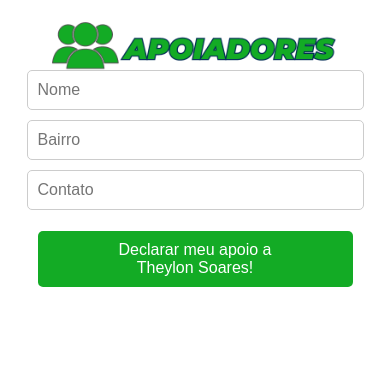
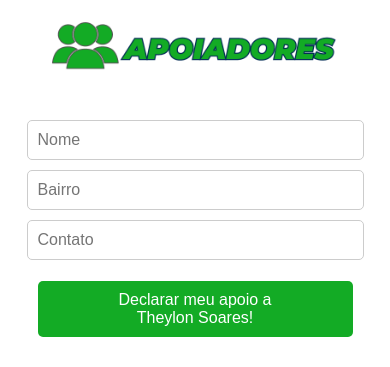
Before and after one commit to theylonsoares25123/theylonsoares25123.github.io, a plain HTML site: page index.html in a window 390 px wide. Shown: the part 733-1100 px from the top of the page. Drawn offline with nearby package versions, Linux system fonts and the light colour scheme; no server answers.

Commit message:
Update styles.css

```diff
--- a/styles.css
+++ b/styles.css
@@ -179,6 +179,9 @@ footer {
     color: #13ab25;
 }
 
+#support-form{
+    margin-top: 0%;
+}
 
 
 @keyframes spin {
@@ -191,6 +194,10 @@ footer {
     header {
         height: 30vh;
     }
+    #support-form{
+        margin-top: 20%;
+    }
+
 
     #video-section, #vote-section {
         height: 50vh;
```
